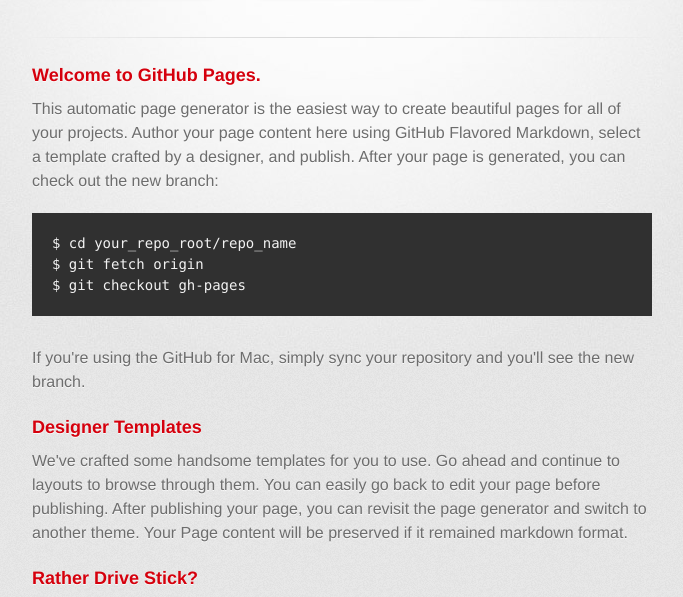
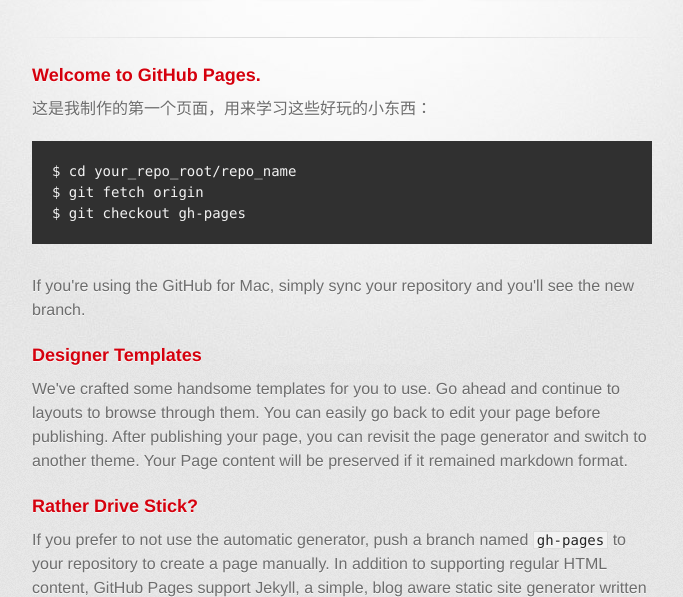
Before and after one commit to Saliva520319/-, a plain HTML site: page index.html in a window 1280 px wide. Shown: the part 209-806 px from the top of the page, without its empty margins (298-981 px from the left). Drawn offline with Linux system fonts and the light colour scheme; a web font is replaced by a local one.

Commit message:
test utf-8

```diff
--- a/index.html
+++ b/index.html
@@ -34,7 +34,7 @@
           <h3>
 <a id="welcome-to-github-pages" class="anchor" href="#welcome-to-github-pages" aria-hidden="true"><span class="octicon octicon-link"></span></a>Welcome to GitHub Pages.</h3>
 
-<p>This automatic page generator is the easiest way to create beautiful pages for all of your projects. Author your page content here using GitHub Flavored Markdown, select a template crafted by a designer, and publish. After your page is generated, you can check out the new branch:</p>
+<p>这是我制作的第一个页面，用来学习这些好玩的小东西：</p>
 
 <pre><code>$ cd your_repo_root/repo_name
 $ git fetch origin
```
